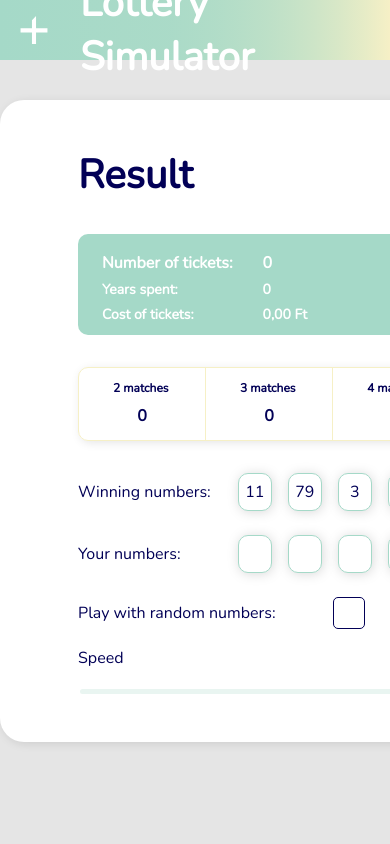
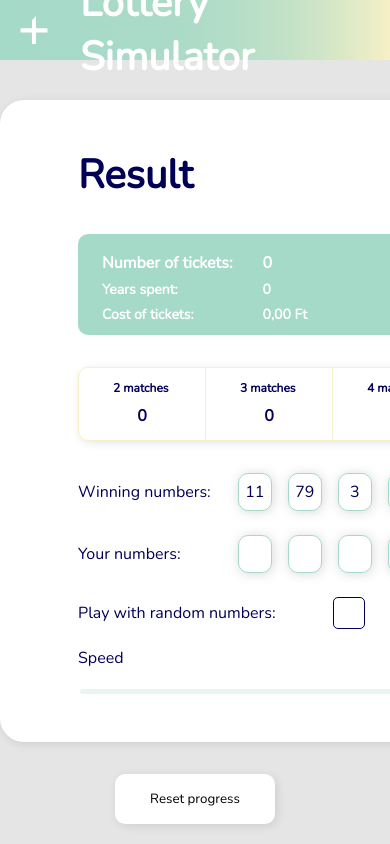
Before and after one commit to szoverdffygyorgy/lottery-simulator, a React (Vite) app: page / in a window 390 px wide. Shown: the top 844 px of the page. Built offline with nearby package versions, Linux system fonts and the light colour scheme.

Commit message:
Desktop version and logic done. Mobile layout awaits.

```diff
--- a/src/containers/aggregated-results/aggregated-results.styles.ts
+++ b/src/containers/aggregated-results/aggregated-results.styles.ts
@@ -1,4 +1,5 @@
-import { styled } from '../../theme/theme';
+import { css, styled } from '../../theme/theme';
+import { TextProps } from './types';
 
 export const Container = styled.div`
   display: flex;
@@ -10,10 +11,24 @@ export const Container = styled.div`
   border-radius: 10px;
 `;
 
-export const Text = styled.label`
+export const Text = styled.label<TextProps>`
   font-size: 14px;
   font-weight: 700;
   color: ${({ theme }) => theme.secondaryText};
+
+  ${({ isHighlighted = false, theme }) =>
+    isHighlighted
+      ? css`
+          position: absolute;
+          top: 50%;
+          left: 50%;
+          transform: translate(-50%, -50%);
+          color: ${theme.primaryText};
+          font-size: 222px;
+          transition: all 1s;
+          z-index: 1;
+        `
+      : null};
 `;
 
 export const BoldText = styled.label`
--- a/src/containers/aggregated-results/aggregated-results.tsx
+++ b/src/containers/aggregated-results/aggregated-results.tsx
@@ -2,7 +2,7 @@ import useStateContext from '../../state/context/state/use-state-context';
 import { BoldText, Container, Grid, Text } from './aggregated-results.styles';
 
 const AggregatedResults = () => {
-  const { attempts } = useStateContext();
+  const { attempts, isDrawing } = useStateContext();
 
   return (
     <Container>
@@ -10,7 +10,8 @@ const AggregatedResults = () => {
         <BoldText>Number of tickets: </BoldText>
         <BoldText>{attempts}</BoldText>
         <Text>Years spent:</Text>
-        <Text>{Math.floor(attempts / 12)}</Text>
+        <Text isHighlighted={!isDrawing}>{Math.floor(attempts / 12)}</Text>
+        {/* Placeholder in case of a jackpot */ !isDrawing && <Text />}
         <Text>Cost of tickets: </Text>
         <Text>
           {new Intl.NumberFormat('hu-HU', {
--- /dev/null
+++ b/src/containers/aggregated-results/types.ts
@@ -0,0 +1 @@
+export type TextProps = { isHighlighted?: boolean };
--- a/src/containers/app/App.styles.ts
+++ b/src/containers/app/App.styles.ts
@@ -6,3 +6,19 @@ export const Container = styled.div`
   background-color: ${({ theme }) => theme.background};
   color: ${({ theme }) => theme.primaryText};
 `;
+
+export const ResetButton = styled.button`
+  display: block;
+  width: 160px;
+  height: 50px;
+  margin: 0 auto;
+  outline: none;
+  background-color: ${({ theme }) => theme.mainContainerBackground};
+  border: none;
+  border-radius: 10px;
+  box-shadow: 2px 2px 10px rgba(0, 0, 0, 0.1);
+
+  &:hover {
+    cursor: pointer;
+  }
+`;
--- a/src/containers/app/App.tsx
+++ b/src/containers/app/App.tsx
@@ -1,15 +1,26 @@
+import { useCallback, useEffect } from 'react';
 import useSaveProgress from '../../hooks/use-save-progress/use-save-progress';
+import useDispatchContext from '../../state/context/dispatch/use-dispatch-context';
+import useStateContext from '../../state/context/state/use-state-context';
 import MainContainer from '../main-container/main-container';
 import Title from '../title/title';
-import { Container } from './App.styles';
+import { ResetButton, Container } from './app.styles';
 
 function App() {
+  const dispatch = useDispatchContext();
+  const state = useStateContext();
+
   useSaveProgress();
+
+  const onResetClick = useCallback(() => dispatch({ command: 'RESET' }), []);
+
+  useEffect(() => console.log(state), [state]);
 
   return (
     <Container>
       <Title />
       <MainContainer />
+      <ResetButton onClick={onResetClick}>Reset progress</ResetButton>
     </Container>
   );
 }
--- a/src/containers/main-container/main-container.styles.ts
+++ b/src/containers/main-container/main-container.styles.ts
@@ -1,11 +1,12 @@
 import { styled } from '../../theme/theme';
 
 export const Container = styled.div`
+  position: relative;
   display: flex;
   flex-direction: column;
   width: 792px;
   height: 642px;
-  margin: 40px auto auto auto;
+  margin: 40px auto 32px auto;
   padding: 48px 78px;
   border-radius: 24px;
   background-color: ${({ theme }) => theme.mainContainerBackground};
--- a/src/hooks/use-lottery-numbers/use-lottery-numbers.ts
+++ b/src/hooks/use-lottery-numbers/use-lottery-numbers.ts
@@ -10,14 +10,14 @@ import randomInt from '../../utils/random/random-int';
 
 const useLotteryNumbers = () => {
   const dispatch = useDispatchContext();
-  const { drawSpeed, numbersInPlay } = useStateContext();
+  const { drawSpeed, isDrawing, numbersInPlay } = useStateContext();
 
   const [numbers, setNumbers] = useState<(number | '')[]>(
     Array.from({ length: NUMBER_OF_NUMBERS_TO_DRAW }, () => '')
   );
   const interval = useRef<number>();
 
-  const getLotteryNumbers = useCallback(async () => {
+  const getLotteryNumbers = useCallback(() => {
     setNumbers(
       Array.from({ length: NUMBER_OF_NUMBERS_TO_DRAW }, () =>
         randomInt(MIN_NUMBER, MAX_NUMBER)
@@ -38,8 +38,12 @@ const useLotteryNumbers = () => {
       window.clearInterval(interval.current);
     }
 
+    if (!isDrawing) {
+      return;
+    }
+
     interval.current = window.setInterval(getLotteryNumbers, drawSpeed);
-  }, [drawSpeed]);
+  }, [drawSpeed, isDrawing]);
 };
 
 export default useLotteryNumbers;
--- a/src/hooks/use-result-evaluator/use-result-evaluator.ts
+++ b/src/hooks/use-result-evaluator/use-result-evaluator.ts
@@ -35,6 +35,10 @@ const useResultEvaluator = () => {
         [key]: results[key as keyof Results] + 1,
       },
     });
+
+    if (result === 5) {
+      dispatch({ command: 'STOP_DRAW' });
+    }
   }, [drawnNumbers]);
 };
 
--- a/src/state/constants.ts
+++ b/src/state/constants.ts
@@ -1,11 +1,27 @@
 import { INITIAL_DRAW_SPEED, NUMBER_OF_NUMBERS_TO_DRAW } from '../constants';
 import storage from '../utils/storage/storage';
 import { Results, State } from './types';
+
+export const DEFAULT_STATE: State = {
+  attempts: 0,
+  drawnNumbers: Array.from({ length: NUMBER_OF_NUMBERS_TO_DRAW }, () => ''),
+  drawSpeed: INITIAL_DRAW_SPEED,
+  isDrawing: true,
+  isUsingRandomValues: false,
+  numbersInPlay: Array.from({ length: NUMBER_OF_NUMBERS_TO_DRAW }, () => ''),
+  results: {
+    two: 0,
+    three: 0,
+    four: 0,
+    five: 0,
+  },
+};
 
 export const INITIAL_STATE: State = {
   attempts: storage.get<number>('attempts') ?? 0,
   drawnNumbers: Array.from({ length: NUMBER_OF_NUMBERS_TO_DRAW }, () => ''),
   drawSpeed: storage.get<number>('draw-speed') ?? INITIAL_DRAW_SPEED,
+  isDrawing: true,
   isUsingRandomValues: false,
   numbersInPlay: Array.from({ length: NUMBER_OF_NUMBERS_TO_DRAW }, () => ''),
   results: storage.get<Results>('results') ?? {
--- a/src/state/reducer/reducer.ts
+++ b/src/state/reducer/reducer.ts
@@ -1,4 +1,5 @@
 import { INITIAL_DRAW_SPEED, NUMBER_OF_NUMBERS_TO_DRAW } from '../../constants';
+import { DEFAULT_STATE, INITIAL_STATE } from '../constants';
 import { Action, State } from '../types';
 
 const reducer = (state: State, action: Action) => {
@@ -49,6 +50,16 @@ const reducer = (state: State, action: Action) => {
       break;
     }
 
+    case 'STOP_DRAW': {
+      state = { ...state, isDrawing: false };
+      break;
+    }
+
+    case 'RESET': {
+      state = { ...DEFAULT_STATE };
+      break;
+    }
+
     default: {
       break;
     }
--- a/src/state/types.ts
+++ b/src/state/types.ts
@@ -11,12 +11,15 @@ export type Action =
   | { command: 'TOGGLE_RANDOM_VALUES'; isUsingRandomValues: boolean }
   | { command: 'SET_NEW_LOTTERY_NUMBERS'; drawnNumbers: (number | '')[] }
   | { command: 'UPDATE_RESULTS'; results: Partial<Results> }
-  | { command: 'INCREMENT_ATTEMPTS' };
+  | { command: 'INCREMENT_ATTEMPTS' }
+  | { command: 'STOP_DRAW' }
+  | { command: 'RESET' };
 
 export type State = {
   attempts: number;
   drawnNumbers: (number | '')[];
   drawSpeed: number;
+  isDrawing: boolean;
   isUsingRandomValues: boolean;
   numbersInPlay: (number | '')[];
   results: Results;
```
